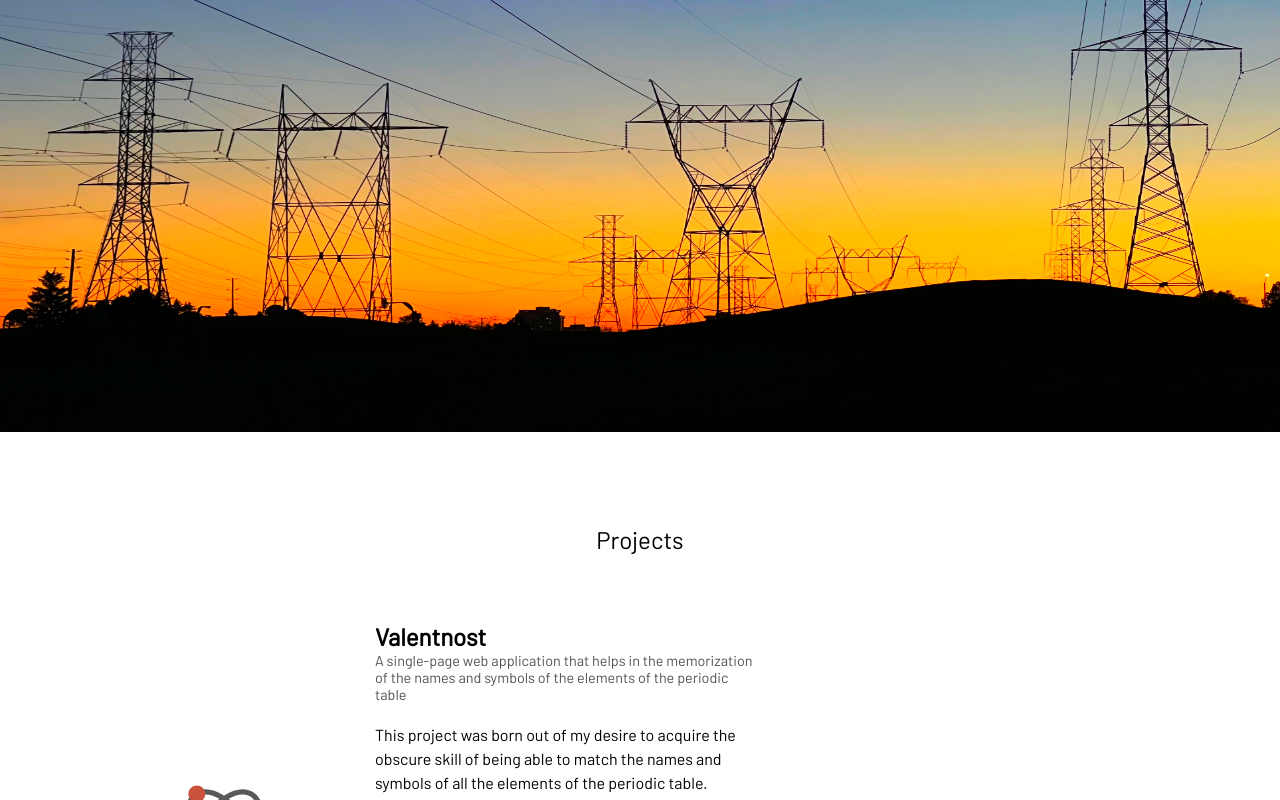
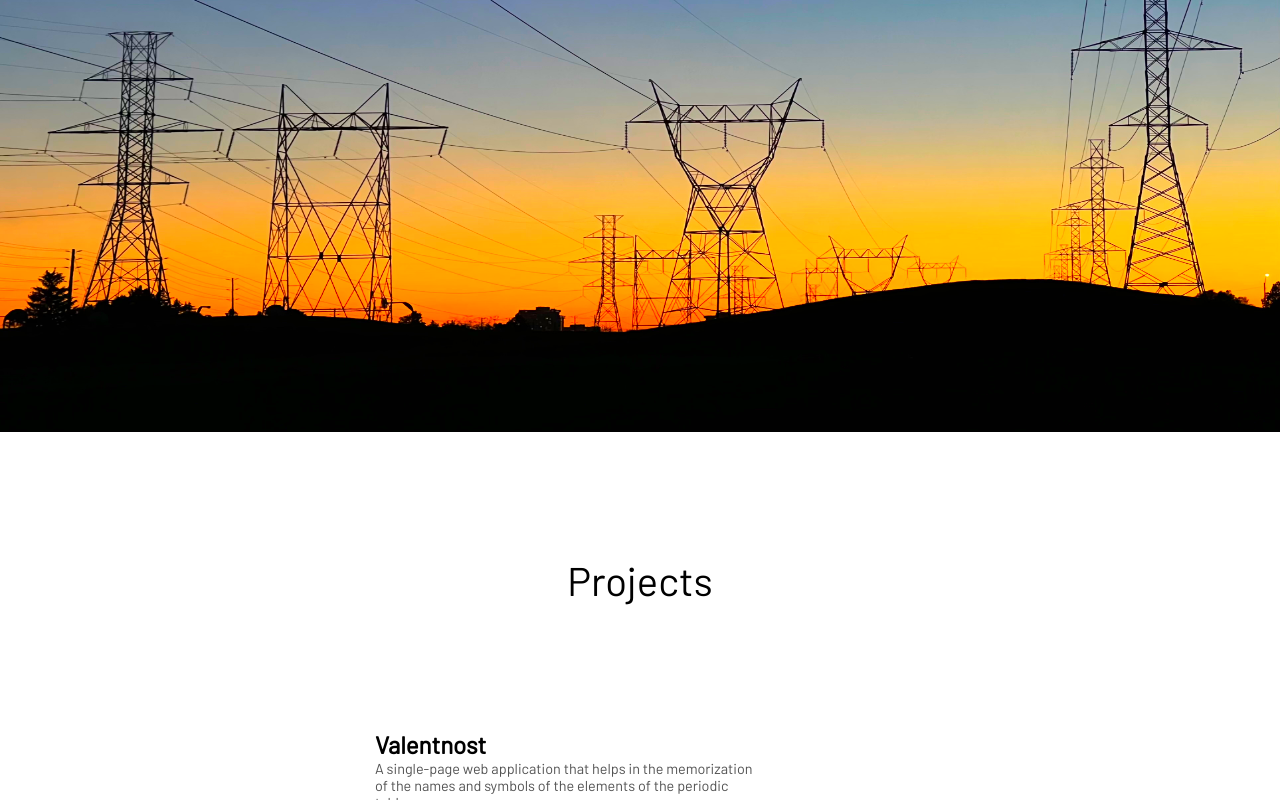
Before and after one commit to ryanpunwasi/portfolio, a React app: page / in a window 1280 px wide. Shown: the part 3238-4038 px from the top of the page. Built offline with nearby package versions, Linux system fonts and the light colour scheme.

Commit message:
remove scrollbar

```diff
--- a/src/components/App.css
+++ b/src/components/App.css
@@ -102,7 +102,13 @@ section {
 }
 body {
   line-height: 1;
+  -ms-overflow-style: none; /* IE and Edge */
+  scrollbar-width: none; /* Firefox */
 }
+body::-webkit-scrollbar {
+  display: none;
+}
+
 ol,
 ul {
   list-style: none;
@@ -140,6 +146,7 @@ h2.portfolio-header {
   font-family: "Barlow";
   margin: auto;
   text-align: center;
-  font-size: 1.5em;
+  font-size: 2.5em;
   margin-top: 2em;
+  margin-bottom: 1.5em;
 }
```
